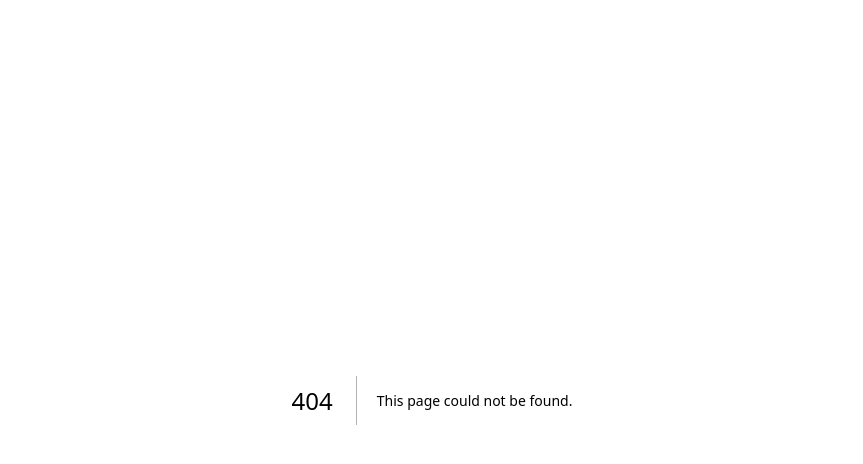
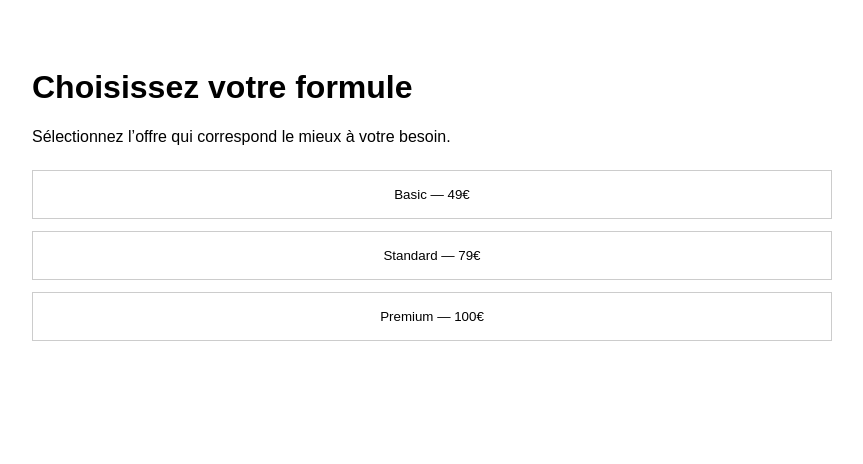
Before and after one commit to Sorel91/plan-africa-app, a Next.js app: page /offers in a window 1280 px wide. Before the commit this address had no page. Shown: the top 464 px of the page, without its empty margins (208-1071 px from the left). Built offline with nearby package versions, Linux system fonts and the light colour scheme.

Commit message:
Create page.js

```diff
--- /dev/null
+++ b/app/offers/page.js
@@ -0,0 +1,24 @@
+"use client";
+
+export default function OffersPage() {
+  return (
+    <main style={{ padding: "40px", fontFamily: "Arial", maxWidth: "800px", margin: "0 auto" }}>
+      <h1>Choisissez votre formule</h1>
+      <p>Sélectionnez l’offre qui correspond le mieux à votre besoin.</p>
+
+      <div style={{ display: "grid", gap: "12px", marginTop: "24px" }}>
+        <button style={{ padding: "16px", border: "1px solid #ccc", background: "white" }}>
+          Basic — 49€
+        </button>
+
+        <button style={{ padding: "16px", border: "1px solid #ccc", background: "white" }}>
+          Standard — 79€
+        </button>
+
+        <button style={{ padding: "16px", border: "1px solid #ccc", background: "white" }}>
+          Premium — 100€
+        </button>
+      </div>
+    </main>
+  );
+}
```
